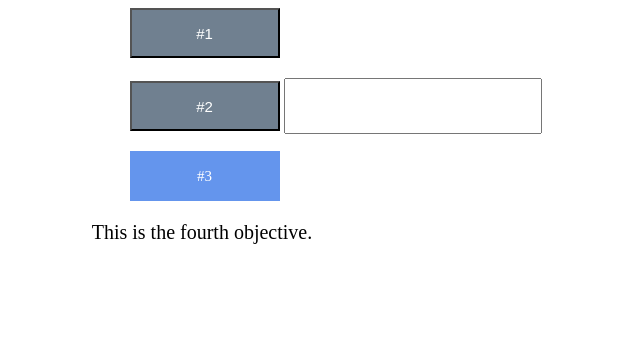
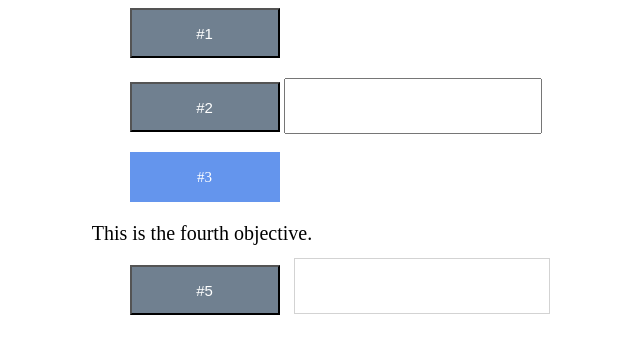
Before and after one commit to Jesla/DepotULab-SimpleTasks-DOM, a plain HTML site: page index.html in a window 1280 px wide. Shown: the whole page, without its empty margins (384-1024 px from the left). Drawn offline with Linux system fonts and the light colour scheme.

Commit message:
5 of 6 Complete

```diff
--- a/index.html
+++ b/index.html
@@ -12,6 +12,7 @@
         </div>
         <div id='thirdObjDiv'>#3</div>
         <div id='fourthObjDiv'></div>
+        <div id='fifthObjDiv'></div>
     </body>
         <script src='scripts.js '></script>
 </html>
--- a/scripts.js
+++ b/scripts.js
@@ -56,10 +56,25 @@ function clickAlert4() {
     this.style.color = '#' + randColor;
 }
 
-// FIFTH OBJECTIVE - Add a button and an empty div. When the button
-// is clicked, add a `span` that contains your name to the empty div.
+// FIFTH OBJECTIVE
 
+    var fifthButton = document.createElement('button');
+    fifthButton.id = 'fifthObj';
+    fifthButton.innerText = '#5';
+    fifthButton.addEventListener('click', clickAlert5);
+    document.getElementById('fifthObjDiv').appendChild(fifthButton);
 
+    var fifthTextDiv = document.createElement('div');
+    fifthTextDiv.id = 'fifthObjText';
+    document.getElementById('fifthObjDiv').appendChild(fifthTextDiv);
+
+    var fifthSpan = document.createElement("span");
+    fifthSpan.id = 'fifthObjSpan';
+    fifthSpan.innerText = 'Jessica Larsen';
+
+function clickAlert5() {
+    var textDiv = document.getElementById('fifthObjText').appendChild(fifthSpan);
+}
 
 // SIXTH OBJECTIVE - Create a button and a `ul` in your HTML. In JavaScript,
 // create an array containing the names of your friends (at least 10. If you don't
--- a/style.css
+++ b/style.css
@@ -26,7 +26,7 @@
 #secondObjTextBox {
     height: 50px;
     width: 250px;
-    font-size: 15px;
+    font-size: 20px;
 }
 
 #thirdObjDiv {
@@ -45,3 +45,29 @@
     font-size: 20px;
     margin-left: 37%;
 }
+
+#fifthObj {
+    width: 150px;
+    height: 50px;
+    color: white;
+    background-color: slategray;
+    margin-left: 40%;
+    margin-bottom: 20px;
+    font-size: 15px;
+}
+
+#fifthObjText {
+    height: 54px;
+    width: 254px;
+    border: 1px solid lightgray;
+    margin-left: 53%;
+    margin-top: -6.1%;
+}
+
+#fifthObjSpan {
+    color: red;
+    font-size: 20px;
+    font-family:  cursive;
+    line-height: 54px;
+    vertical-align: middle;
+}
```
